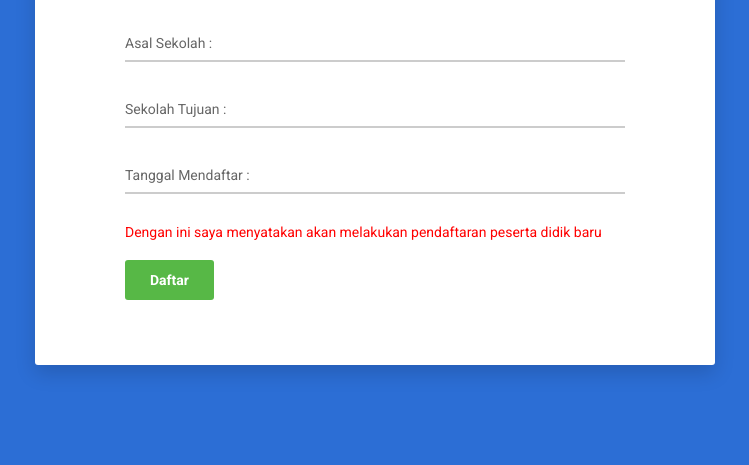
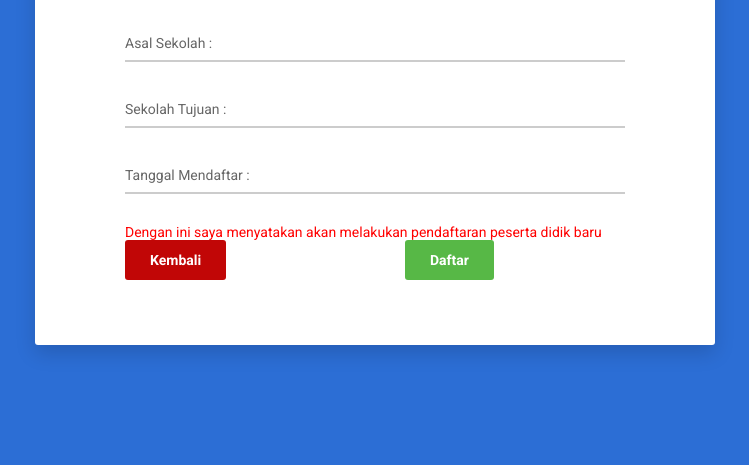
Before and after one commit to syahacbar/ppdb-lenjes, a CodeIgniter app: page /ppdb-lenjes/daftar/step3 in a window 1280 px wide. Shown: the part 753-1218 px from the top of the page, without its empty margins (265-1014 px from the left). After the commit the page ends 1109 px from the top, so only its background shows below. Run offline with CodeIgniter, Linux system fonts and the light colour scheme; data comes from the database, SQL or seed files in the repository; data that the repository does not hold is empty.

Commit message:
Update step3.php

```diff
--- a/application/views/daftar/step3.php
+++ b/application/views/daftar/step3.php
@@ -130,8 +130,15 @@
                     </div>
                     <div style="color:red;">Dengan ini saya menyatakan akan melakukan pendaftaran peserta didik baru</div>
 
-                        <div class="p-t-20">
-                            <button name="btnKonfirmasi" class="btn btn--radius btn--green" type="submit">Daftar</button>
+                        <div class="row row-space">
+                            <div class="col-2">
+                                <a href="<?php echo base_url('daftar/step2');?>" class="btn btn--radius"  style="text-decoration:none; background: #c10606;">
+                                    Kembali
+                                </a>
+                            </div>
+                            <div class="col-2">
+                                <button name="btnKonfirmasi" class="btn btn--radius btn--green" type="submit">Daftar</button>
+                            </div>
                         </div>
                     </form>
                 </div>
```
